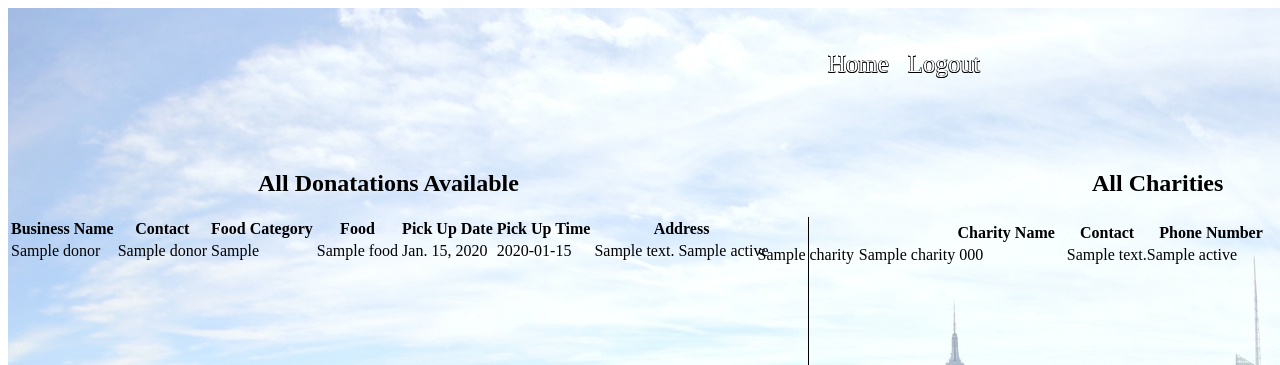
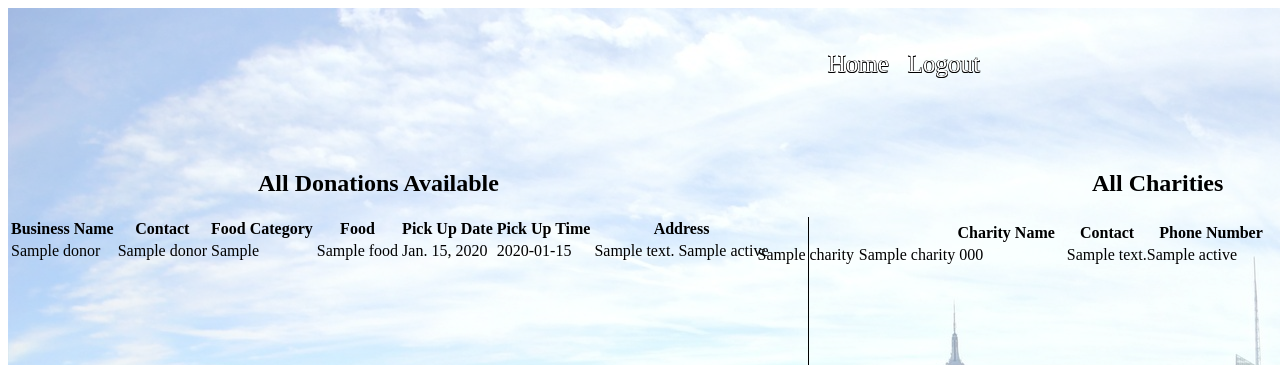
Before and after one commit to Baileyleeanderson/charity_food, a Django app: template food_charity/apps/donate/templates/donate/all_donations.html in a window 1280 px wide; the page is wider, and only the part inside the window is pictured. Shown: the top 365 px of that part. Run offline with Django 3.2, Linux system fonts and the light colour scheme; the template is opened without the code that fills it: values that come from a table or form of the project are taken from there, others are empty; tables that the repository leaves empty hold one stand-in row (values such as "Sample post"); parts of the project's set-up code (start-up, migrations or seed data) failed here and were passed over.

```diff
--- a/food_charity/apps/donate/static/donate/main.css
+++ b/food_charity/apps/donate/static/donate/main.css
@@ -62,6 +62,7 @@
     vertical-align: top;
     margin-left: 40px;
     margin-top: 40px;
+    overflow: scroll;
 }
 h2 {
     margin-left: 50px;
--- a/food_charity/apps/donate/templates/donate/all_donations.html
+++ b/food_charity/apps/donate/templates/donate/all_donations.html
@@ -17,7 +17,7 @@
                 <a id='home' href='/donate/home'>Home</a>
                 <a id='home' href='/logout'>Logout</a>
         </div>
-        <h2 id='don_head'>All Donatations Available</h2>
+        <h2 id='don_head'>All Donations Available</h2>
         <h2 id='char_head'>All Charities</h2>
     <div id='alldonors'>
         <table class='donor_table'>
--- a/food_charity/apps/donate/views.py
+++ b/food_charity/apps/donate/views.py
@@ -33,7 +33,7 @@ def charity(request):
         'cities': City.objects.all(),
         'states': State.objects.all(),
         'charities': Charity.objects.all(),
-        'picks': Food.objects.all(),
+        'picks': Food.objects.all().exclude(charity=request.session['id']),
         'baskets': Food.objects.filter(charity=request.session['id'])
     }
 
```
Also changed, not shown: food_charity/apps/donate/migrations/0001_initial.py.
